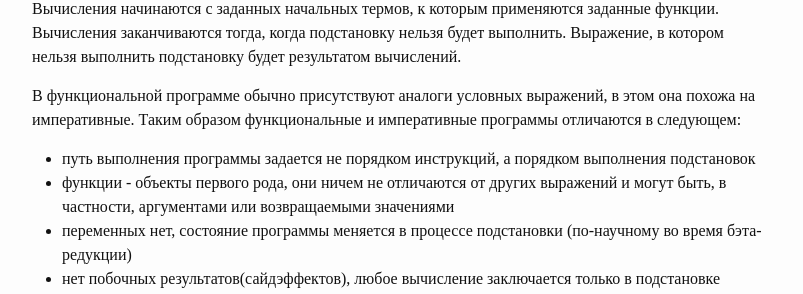
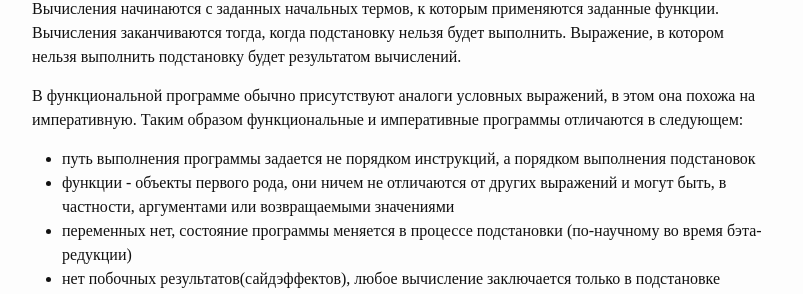
Before and after one commit to bavadim/bavadim.github.io, a Jekyll site: the page built from _posts/2015-01-11-Notes-about-FP.markdown, in a window 1280 px wide and 900 px high, scrolled down 2310 px. Shown: the part 173-467 px from the top of the window, without its empty margins (238-1041 px from the left). Built offline with Jekyll 4.4.1, drawn with Linux system fonts in a browser that asks for light colours; some web fonts are replaced; comment, search, counter and statistics services are not loaded; some of the changed lines change nothing that is shown; some of the changed text lies outside the part shown.

Commit message:
edit FP1

```diff
--- a/_posts/2015-01-11-Notes-about-FP.markdown
+++ b/_posts/2015-01-11-Notes-about-FP.markdown
@@ -68,7 +68,7 @@
 
 Вычисления начинаются с заданных начальных термов, к которым применяются заданные функции. Вычисления заканчиваются тогда, когда подстановку нельзя будет выполнить. Выражение, в котором нельзя выполнить подстановку будет результатом вычислений.
 
-В функциональной программе обычно присутствуют аналоги условных выражений, в этом она похожа на императивные. Таким образом функциональные и императивные программы отличаются в следующем:
+В функциональной программе обычно присутствуют аналоги условных выражений, в этом она похожа на императивную. Таким образом функциональные и императивные программы отличаются в следующем:
 
 - путь выполнения программы задается не порядком инструкций, а порядком выполнения подстановок
 - функции - объекты первого рода, они ничем не отличаются от других выражений и могут быть, в частности, аргументами или возвращаемыми значениями
@@ -122,11 +122,11 @@
 def const = 1
 def f(x: Int) = x + x + x
 
-f(const) // по имени
+f(const)
 
 {% endhighlight %}
 
-Очевидно, что при вызове по имени x будет рассчитываться 3 раза:
+Очевидно, что при вызове по имени x был бы рассчитан 3 раза:
 
 	f(const) -> const + const + const -> 1 + const + const ->
 	-> 1 + 1 + const -> 1 + 1 + 1 -> 3
```
